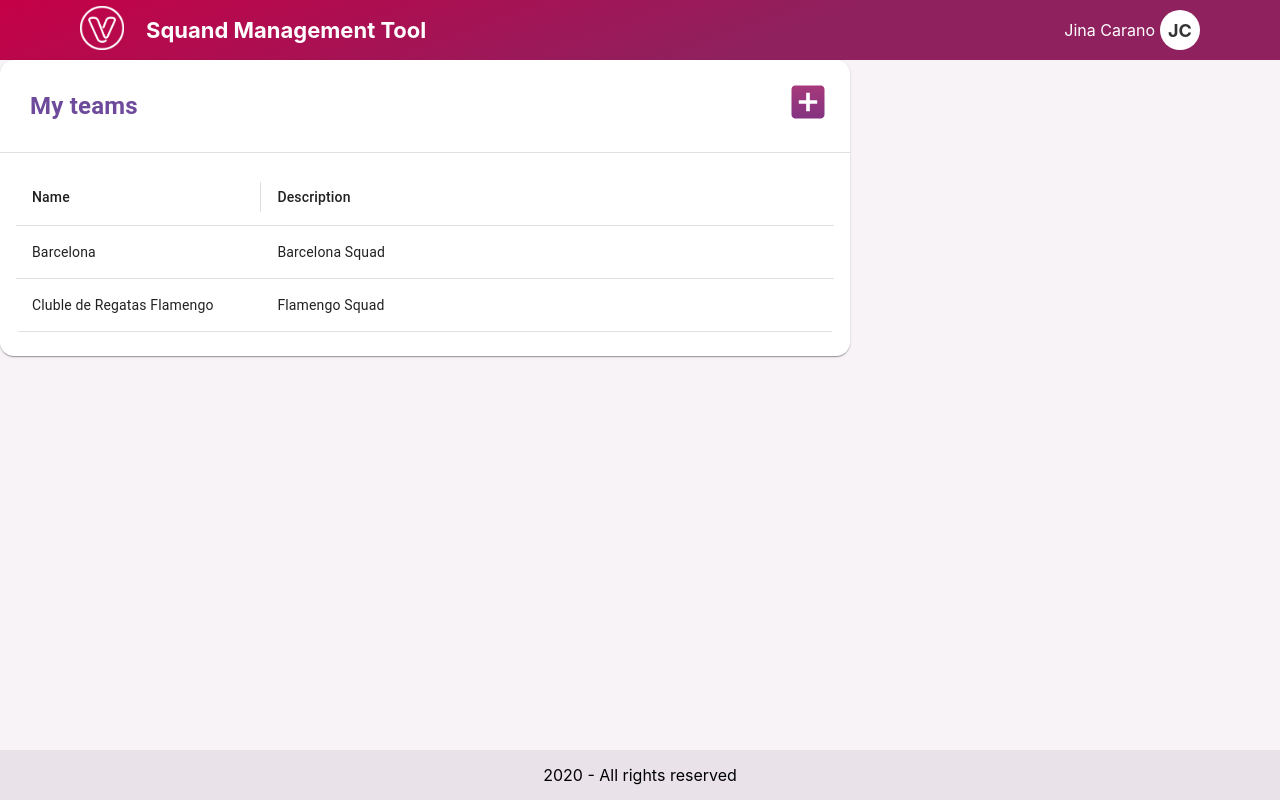
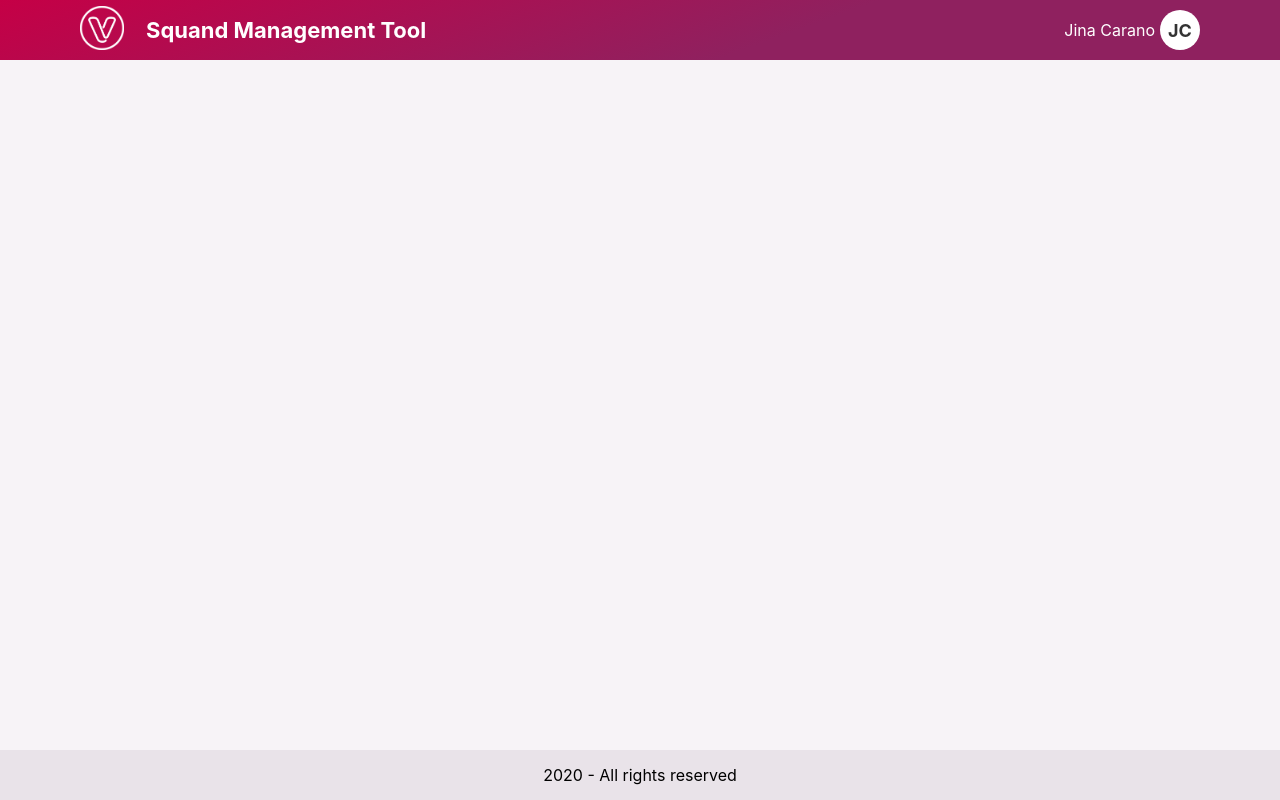
Before and after one commit to karmodaniel/Smt, a React (Create React App) app: page /manage-team in a window 1280 px wide. Built offline with nearby package versions, Linux system fonts and the light colour scheme.

Commit message:
add routes and components flow

```diff
--- a/package.json
+++ b/package.json
@@ -11,6 +11,7 @@
     "node-sass": "^6.0.1",
     "react": "^17.0.2",
     "react-dom": "^17.0.2",
+    "react-router-dom": "^5.2.0",
     "react-scripts": "4.0.3",
     "web-vitals": "^1.1.2"
   },
--- a/src/App.js
+++ b/src/App.js
@@ -1,32 +1,25 @@
+import { BrowserRouter as Router, Switch, Route } from "react-router-dom";
 import "./App.scss";
-
 import Header from "./components/Header/Header";
 import Footer from "./components/Footer/Footer";
-import MyTeams from "./components/MyTeams/MyTeams";
-
-import logo from "./assets/img/logo-venturus.png";
+import Home from "./pages/Home/Home ";
+import ManageTeam from "./pages/ManageTeam/ManageTeam";
 
 function App() {
-  const user = {
-    name: "Jina Carano",
-  };
-
-  const teams = [{
-    name: "Barcelona",
-    description: "Barcelona Squad"
-  },
-  {
-    name: "Cluble de Regatas Flamengo",
-    description: "Flamengo Squad"
-  }];
-
   return (
-    <div className="container">
-      <div className="wrapper-content">
-        <Header logo={logo} user={user} />
-        <MyTeams teams={teams} />
+    <div className="App">
+      <div className="container">
+        <div className="wrapper-content">
+          <Router>
+            <Header />
+            <Switch>
+              <Route path="/" exact component={Home} />
+              <Route path="/manage-team" component={ManageTeam} />
+            </Switch>
+            <Footer />
+          </Router>
+        </div>
       </div>
-      <Footer />
     </div>
   );
 }
--- a/src/App.scss
+++ b/src/App.scss
@@ -4,7 +4,7 @@
     width: 100%;
 
     .wrapper-content {
-        min-height: calc(100vh - 50px);
+        min-height: calc(100vh - 110px);
         width: 100%;
     }
 
--- a/src/components/Header/Header.js
+++ b/src/components/Header/Header.js
@@ -1,9 +1,14 @@
 import React from "react";
 import "./Header.scss";
+import logo from "../../assets/img/logo-venturus.png";
 
-export default function Header(props) {
+export default function Header() {
+  const user = {
+    name: "Jina Carano",
+  };
+
   const userInitials = () => {
-    const username = props.user.name.split([" "]);
+    const username = user.name.split([" "]);
     const initials = username[0][0] + username[1][0];
     return initials;
   };
@@ -13,14 +18,14 @@ export default function Header(props) {
       <div className="wrapper">
         <section className="company-logo">
           <div>
-            <img src={props.logo} alt="Venturus logo" className="logo"></img>
+            <img src={logo} alt="Venturus logo" className="logo"></img>
           </div>
           <div className="app-name">
             <h1>Squand Management Tool</h1>
           </div>
         </section>
         <section className="user-info">
-          <div className="username">{props.user.name}</div>
+          <div className="username">{user.name}</div>
           <div className="user-initials">{userInitials()}</div>
         </section>
       </div>
--- a/src/components/MyTeams/MyTeams.js
+++ b/src/components/MyTeams/MyTeams.js
@@ -1,5 +1,6 @@
 import React, { useEffect, useState } from "react";
 import "../../assets/utilities/_variables.scss";
+import { Link } from 'react-router-dom';
 import AddBoxIcon from "@material-ui/icons/AddBox";
 import {
   withStyles,
@@ -24,7 +25,7 @@ export default function MyTeams(props) {
 
   useEffect(() => {
      setTeams(props.teams);
-  }, []);
+  }, [props]);
 
   const StyledTableCell = withStyles(() => ({
     head: {
@@ -110,6 +111,7 @@ export default function MyTeams(props) {
           className={classes.cardHeader}
           title={<Typography className={classes.title}> My teams </Typography>}
           action={
+            <Link to="/manage-team">
             <IconButton aria-label="settings">
               <svg width={0} height={0}>
                 <linearGradient
@@ -125,6 +127,7 @@ export default function MyTeams(props) {
               </svg>
               <AddBoxIcon className={classes.addIcon} />
             </IconButton>
+            </Link>
           }
         />
         <Divider />
--- /dev/null
+++ b/src/pages/Home/Home .js
@@ -0,0 +1,25 @@
+import React from "react";
+import MyTeams from "../../components/MyTeams/MyTeams";
+import "./Home.scss";
+import "../../App.scss";
+
+export default function Home() {
+  const teams = [
+    {
+      name: "Barcelona",
+      description: "Barcelona Squad",
+    },
+    {
+      name: "Cluble de Regatas Flamengo",
+      description: "Flamengo Squad",
+    },
+  ];
+
+  return (
+    <div className="container">
+      <div className="wrapper-content">
+        <MyTeams teams={teams} />
+      </div>
+    </div>
+  );
+}
--- /dev/null
+++ b/src/pages/ManageTeam/ManageTeam.js
@@ -0,0 +1,13 @@
+import React from 'react';
+import "../../App.scss";
+import "./ManageTeam.scss";
+
+
+export default function ManageTeam() {
+    return (
+        <div className="container">
+        <div className="wrapper-content">
+        </div>
+      </div>
+    );
+}
```
Also changed, not shown: src/pages/Home/Home.scss (added), src/pages/ManageTeam/ManageTeam.scss (added), 1 other file (tests, documents, lock files or other folders).
